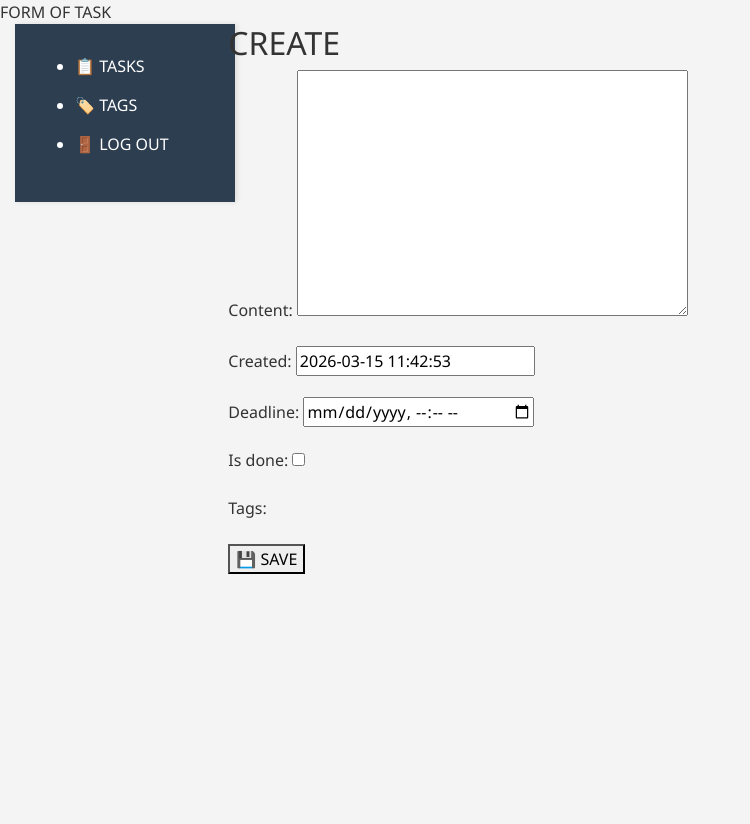
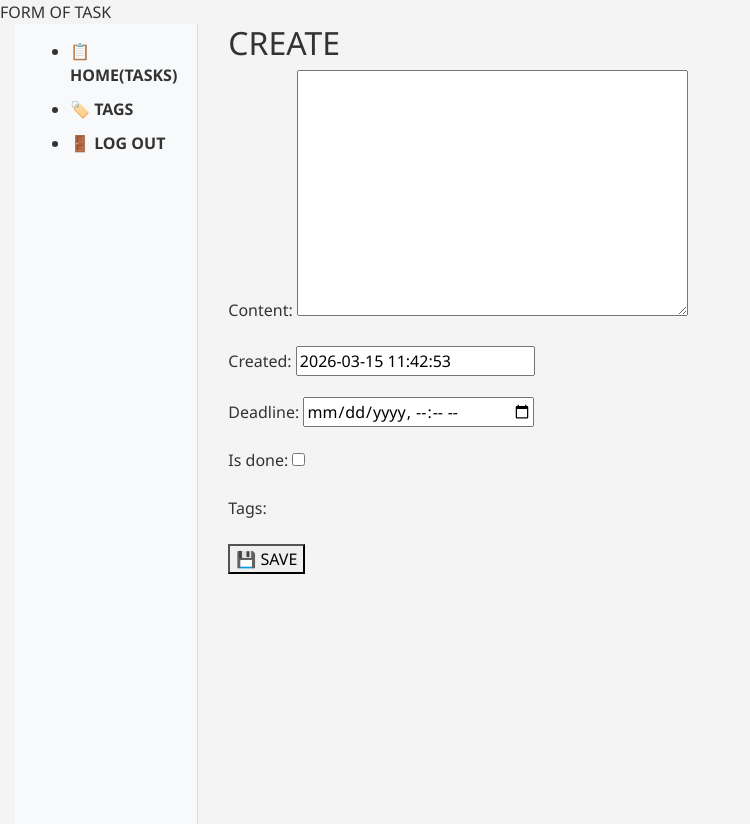
Before and after one commit to Julia15031988/todo-list-Okhrymenko, a Django app: page /tasks/create/ in a window 1280 px wide. Shown: the whole page, without its empty margins (0-750 px from the left). Before the commit the page ends 574 px from the top, so only its background shows below. Run offline with Django 5.2, Linux system fonts and the light colour scheme; the visitor is signed in with stand-in values (Sample User, id 1); data that the repository does not hold is empty.

Commit message:
fix some issues in templates and static files

```diff
--- a/static/css/styles.css
+++ b/static/css/styles.css
@@ -14,24 +14,21 @@ body {
 
 
 .sidebar {
-    width: 220px;
-    background-color: #2c3e50;
-    color: white;
-    padding: 30px 20px;
-    box-shadow: 2px 0 5px rgba(0,0,0,0.1);
+    min-height: 100vh;
+    background-color: #f8f9fa;
+    padding: 15px;
+    border-right: 1px solid #ddd;
 }
-
 .sidebar a {
-    color: white;
+    display: block;
+    margin-bottom: 10px;
+    font-weight: bold;
+    color: #333;
     text-decoration: none;
-    display: block;
-    margin-bottom: 15px;
-    font-weight: 500;
-    transition: color 0.2s ease;
 }
-
 .sidebar a:hover {
-    color: #1abc9c;
+    background-color: #e9ecef;
+    border-radius: 4px;
 }
 
 
--- a/templates/includes/sidebar.html
+++ b/templates/includes/sidebar.html
@@ -1,6 +1,6 @@
 <nav class="sidebar">
     <ul>
-        <li><a href="{% url 'todo:todo-list' %}">📋 TASKS</a></li>
+        <li><a href="{% url 'todo:todo-list' %}">📋 HOME(TASKS)</a></li>
         <li><a href="{% url 'todo:tag-list' %}">🏷️ TAGS</a></li>
         <li><a href="{% url 'logout' %}">🚪 LOG OUT</a></li>
     </ul>
--- a/templates/todo_service/task_form.html
+++ b/templates/todo_service/task_form.html
@@ -5,6 +5,7 @@
 <h2>{% if form.instance.pk %} EDIT {% else %} CREATE {% endif %}</h2>
 <form method="post">
     {% csrf_token %}
+    {{ form.non_field_errors }}
     {{ form.as_p }}
     <button type="submit">💾 SAVE</button>
 </form>
--- a/todo_project/settings.py
+++ b/todo_project/settings.py
@@ -57,7 +57,7 @@ ROOT_URLCONF = "todo_project.urls"
 TEMPLATES = [
     {
         "BACKEND": "django.template.backends.django.DjangoTemplates",
-        "DIRS": [],
+        "DIRS": [BASE_DIR / "templates"],
         "APP_DIRS": True,
         "OPTIONS": {
             "context_processors": [
@@ -131,3 +131,4 @@ DEFAULT_AUTO_FIELD = "django.db.models.BigAutoField"
 
 LOGIN_URL = "login"
 LOGIN_REDIRECT_URL = "/"
+LOGOUT_REDIRECT_URL = "/registration/login/"
```
